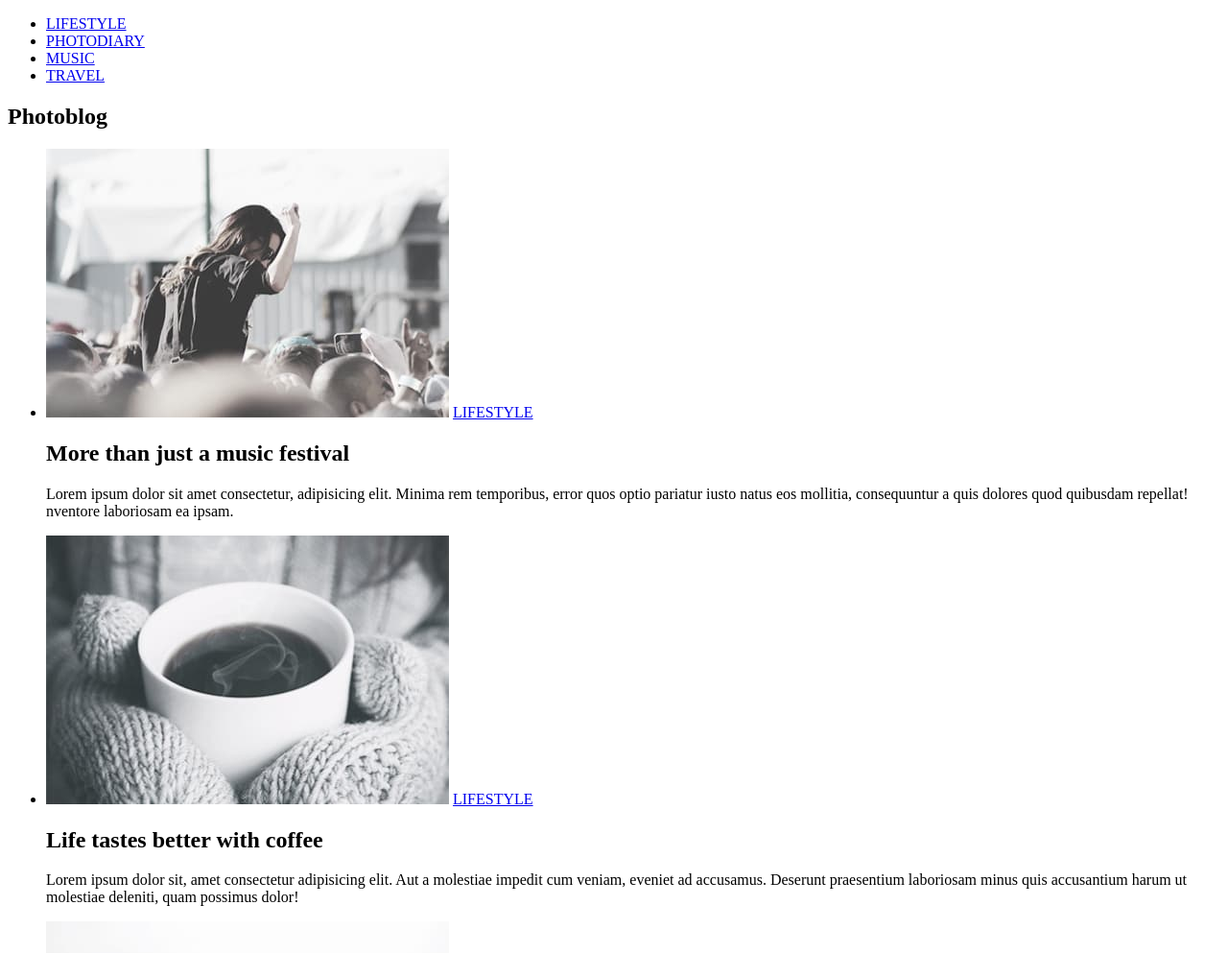
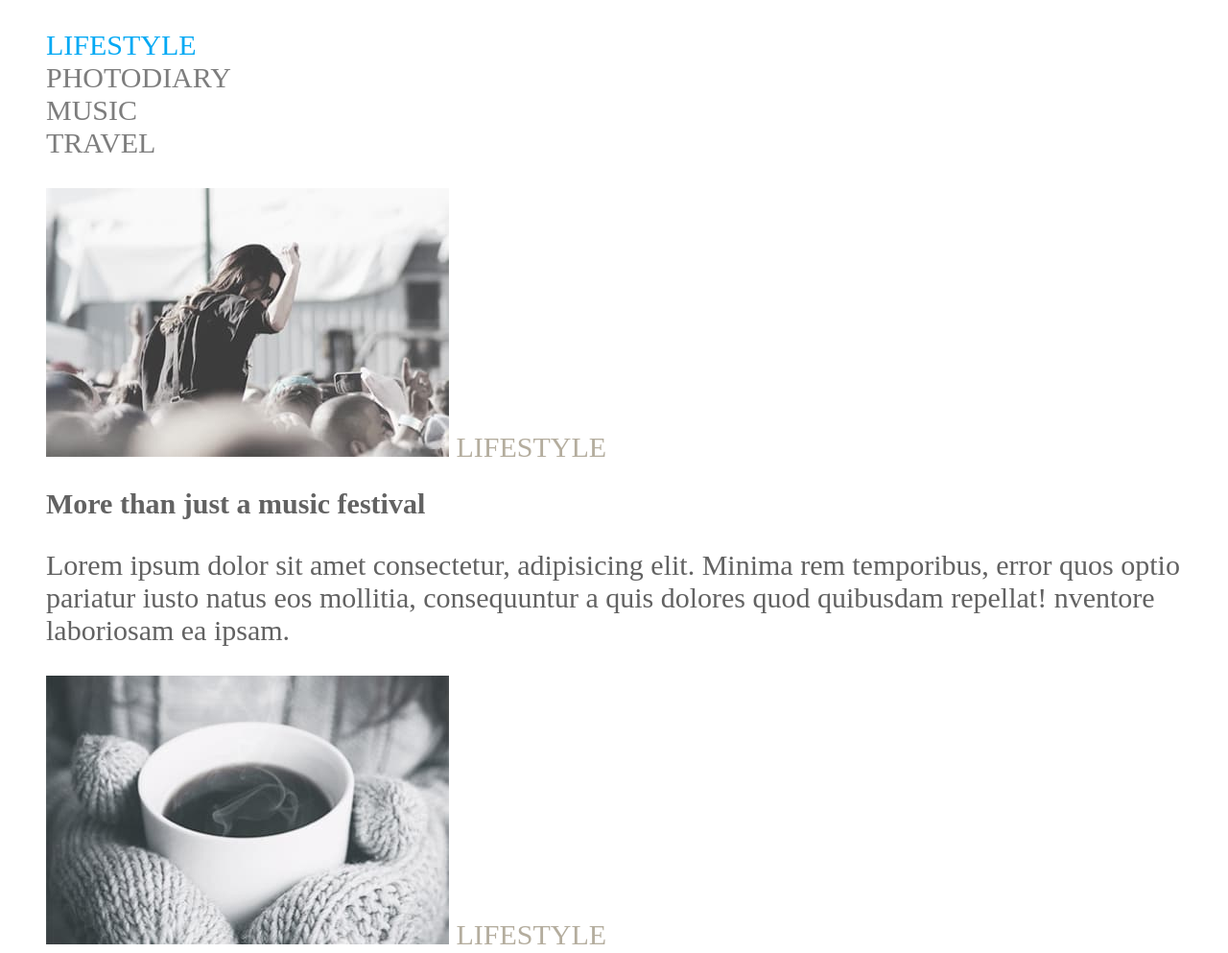
Before and after one commit to Blazequiz/photoblog-new, a plain HTML site: page index.html in a window 1280 px wide. Shown: the top 993 px of the page at 96% size. Drawn offline with Linux system fonts and the light colour scheme.

Commit message:
add css file and styles

```diff
--- /dev/null
+++ b/css/style.css
@@ -0,0 +1,47 @@
+:root{
+  --main-text-color: #626262;
+  --accent-color: #03A9F4;
+  --bg-color: #FFFFFF;
+  --scnd-color: #B4AD9E;
+  --header-link-color: #7D7D7D;
+  --main--text--size: 14px;
+  --title--text--size: 30px;
+  }
+  body{
+  font-family: "Playfair Display", serif;
+  font-optical-sizing: auto;
+  font-weight: 400;
+  font-style: normal;
+  background-color: var(--bg-color);
+  color: var(--main-text-color);
+  font-size: var(--title--text--size);
+  }
+  ul {
+    list-style-type: none;
+  }
+  a {
+    text-decoration: none;
+  }
+.header-link {
+  color: var(--header-link-color);
+}
+.header-link:hover,
+.header-link:focus
+{
+  color: var(--accent-color);
+}
+.header-link-current {
+  color: var(--accent-color);
+}
+.galary-title {
+  font-size: var(--title--text--size);
+}
+.galary-name {
+  font-family: ;
+  color: var(--scnd-color);
+}
+  /* .ubuntu-light {
+  font-family: "Ubuntu", sans-serif;
+  font-weight: 300;
+  font-style: normal;
+  } */
--- a/index.html
+++ b/index.html
@@ -4,36 +4,35 @@
     <meta charset="UTF-8" />
     <meta name="viewport" content="width=device-width, initial-scale=1.0" />
     <title>Photoblog</title>
+    <link rel="stylesheet" href="./css/style.css">
   </head>
   <body>
     <!-- header -->
-    <header>
-      <nav>
-        <ul>
-          <li>
-            <a href="./">LIFESTYLE</a>
-          </li>
-          <li>
-            <a href="./">PHOTODIARY</a>
-          </li>
-          <li>
-            <a href="./">MUSIC</a>
-          </li>
-          <li>
-            <a href="./">TRAVEL</a>
-          </li>
-        </ul>
+    <header class="header">
+      <nav class="header-nav">
+      <ul class="header-list">
+      <li class="header-list-item">
+      <a class="header-link-current" href="./">LIFESTYLE</a>
+      </li>
+      <li class="header-list-item">
+      <a class="header-link" href="./">PHOTODIARY</a>
+      </li class="header-list-item">
+      <li>
+      <a class="header-link" href="./">MUSIC</a>
+      </li class="header-list-item">
+      <li>
+      <a class="header-link" href="./">TRAVEL</a>
+      </li>
+      </ul>
       </nav>
-    </header>
+      </header>
     <!-- main -->
-    <main>
-      <section>
-        <h1>Photoblog</h1>
-        <ul>
-          <li>
+    <main class="galary">
+        <ul class="galary-list">
+          <li class="galary list item">
             <img src="./img/woman opt.jpg" alt="LIFESTYLE" />
-            <a href="./">LIFESTYLE</a>
-            <h2>More than just a music festival</h2>
+            <a class="galary-name" href="./">LIFESTYLE</a>
+            <h2 class="galary-title">More than just a music festival</h2>
             <p>
               Lorem ipsum dolor sit amet consectetur, adipisicing elit. Minima
               rem temporibus, error quos optio pariatur iusto natus eos
@@ -41,9 +40,9 @@
               nventore laboriosam ea ipsam.
             </p>
           </li>
-          <li>
+          <li class="galary list item">
             <img src="./img/coffee opt.jpg" alt="LIFESTYLE" />
-            <a href="./">LIFESTYLE</a>
+            <a class="galary-name" href="./">LIFESTYLE</a>
             <h2>Life tastes better with coffee</h2>
             <p>
               Lorem ipsum dolor sit, amet consectetur adipisicing elit. Aut a
@@ -52,9 +51,9 @@
               deleniti, quam possimus dolor!
             </p>
           </li>
-          <li>
+          <li class="galary list item">
             <img src="./img/american dream opt.jpg" alt="PHOTODAIRY" />
-            <a href="./">PHOTODAIRY</a>
+            <a class="galary-name" href="./">PHOTODAIRY</a>
             <h2>American dream</h2>
             <p>
               Lorem ipsum, dolor sit amet consectetur adipisicing elit. Quisquam
@@ -63,9 +62,9 @@
               assumenda fuga molestias illum nemo ducimus.
             </p>
           </li>
-          <li>
+          <li class="galary list item">
             <img src="./img/Alps opt.jpg" alt="PHOTODAIRY" />
-            <a href="./">PHOTODAIRY</a>
+            <a class="galary-name" href="./">PHOTODAIRY</a>
             <h2>A day exploring the Alps</h2>
             <p>
               Lorem ipsum dolor sit amet consectetur adipisicing elit. Voluptas
@@ -74,9 +73,9 @@
               aliquid cum, fugit alias. Cum.
             </p>
           </li>
-          <li>
+          <li class="galary list item">
             <img src="./img/10 son for running opt.jpg" alt="LIFESTYLE" />
-            <a href="./">LIFESTYLE</a>
+            <a class="galary-name" href="./">LIFESTYLE</a>
             <h2>Top 10 song for running</h2>
             <p>
               Lorem ipsum dolor sit amet consectetur, adipisicing elit.
@@ -85,7 +84,7 @@
               ipsa omnis, repellat labore odit.
             </p>
           </li>
-          <li>
+          <li class="galary list item">
             <img src="./img/winter dys opt.jpg" alt="LIFESTYLE" />
             <a href="./">LIFESTYLE</a>
             <h2>Cold winter days</h2>
```
